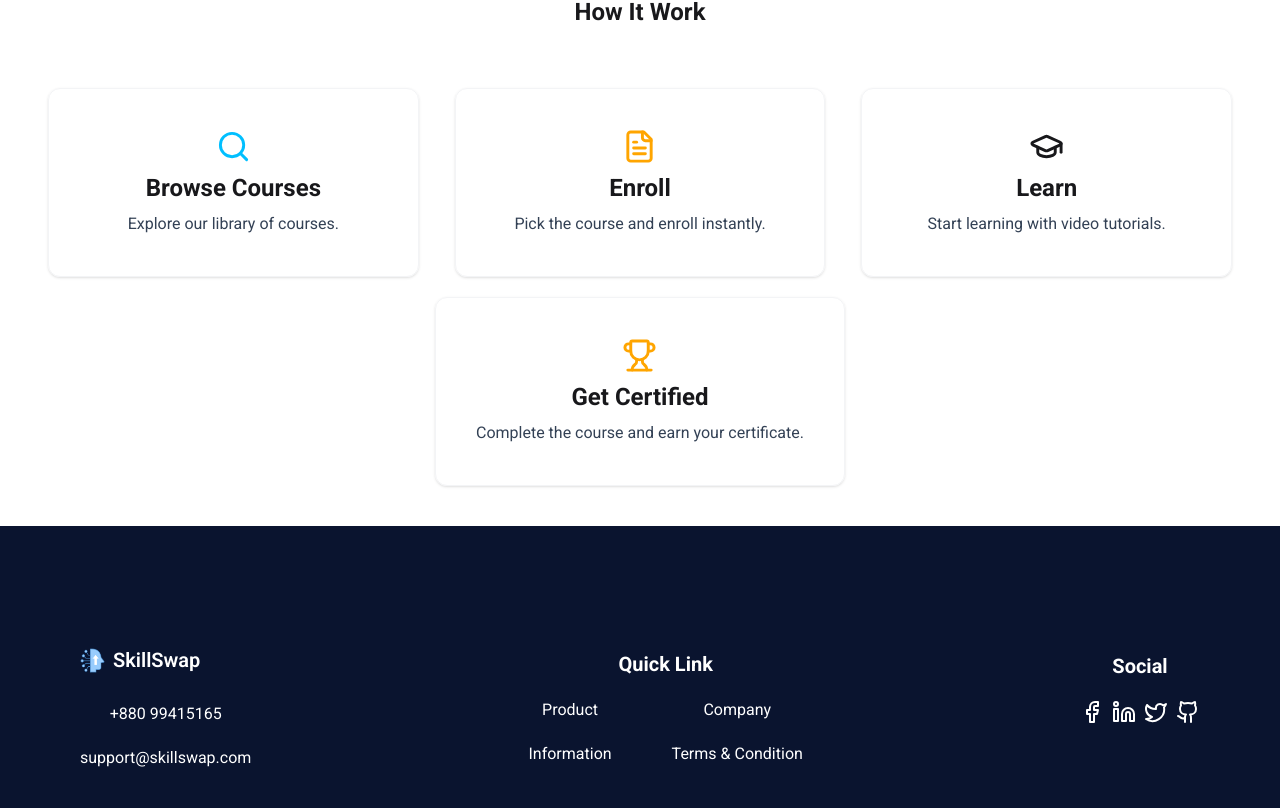
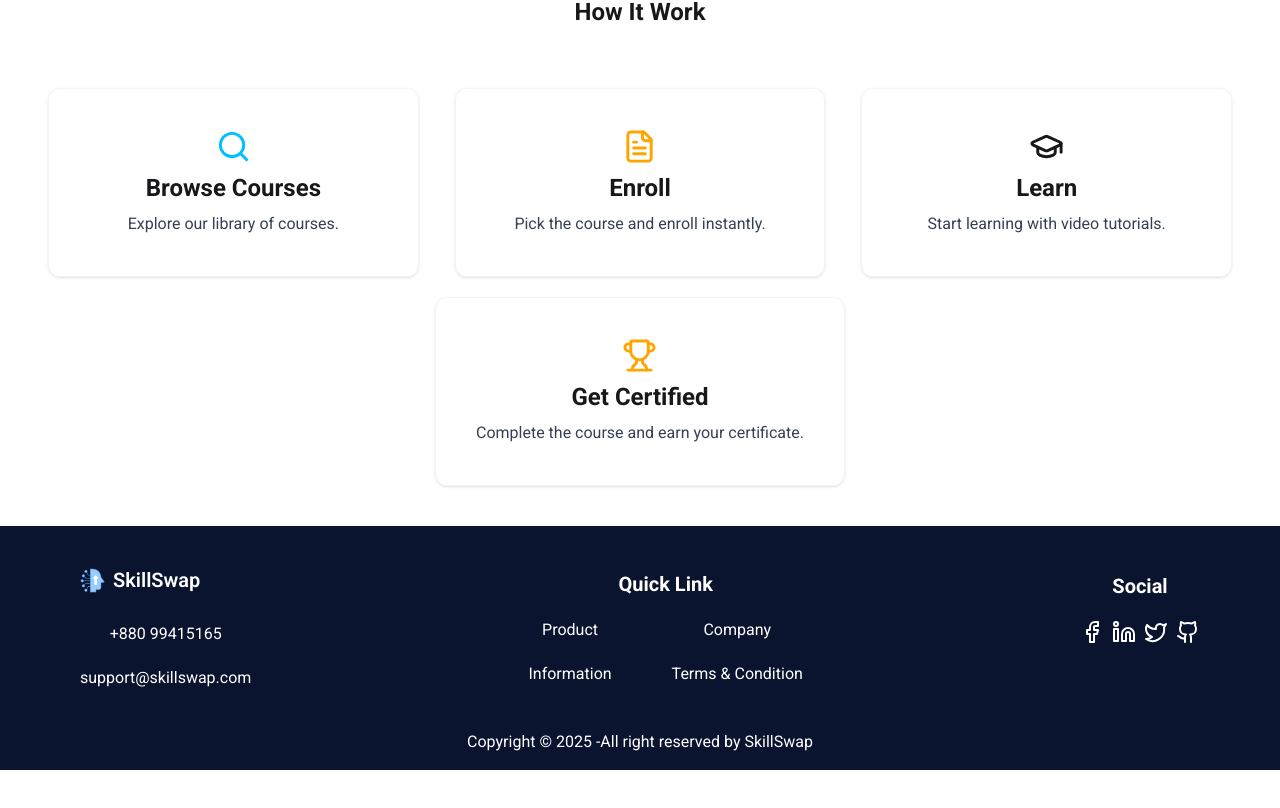
Before and after one commit to hossain-shifat/SkillSwap, a React (Vite) app: page / in a window 1280 px wide. Shown: the part 2219-3027 px from the top of the page. After the commit the page ends 2989 px from the top, so only its background shows below. Built offline with nearby package versions, Linux system fonts and the light colour scheme; no server answers.

Commit message:
Add footer copyright

```diff
--- a/src/components/Footer/Footer.jsx
+++ b/src/components/Footer/Footer.jsx
@@ -6,7 +6,8 @@ import { Facebook, Github, Linkedin, Twitter } from 'lucide-react'
 const Footer = () => {
     return (
         <motion.div initial={{ opacity: 0, y: 50 }} whileInView={{ opacity: 1, y: 0 }} viewport={{ once: true }} transition={{ duration: 0.8, delay: 0.4 }}>
-            <footer className="py-30 bg-[#0A142F] text-white">
+            <footer>
+                <div className="py-10 bg-[#0A142F] text-white">
                     <div className="flex flex-col space-y-5 md:space-y-0 md:flex-row justify-between items-center mx-10 lg:mx-20">
                         <div className="flex flex-col gap-2 text-center">
                             <div className="flex mb-5">
@@ -47,6 +48,10 @@ const Footer = () => {
                             </div>
                         </div>
                     </div>
+                </div>
+                <div className="text-center text-white bg-[#0A142F] pb-4">
+                    <p>Copyright © {new Date().getFullYear()} -All right reserved <br className="sm:hidden"/> by SkillSwap</p>
+                </div>
             </footer>
         </motion.div>
     )
```
Lines whose indentation alone changed are shown as unchanged.
